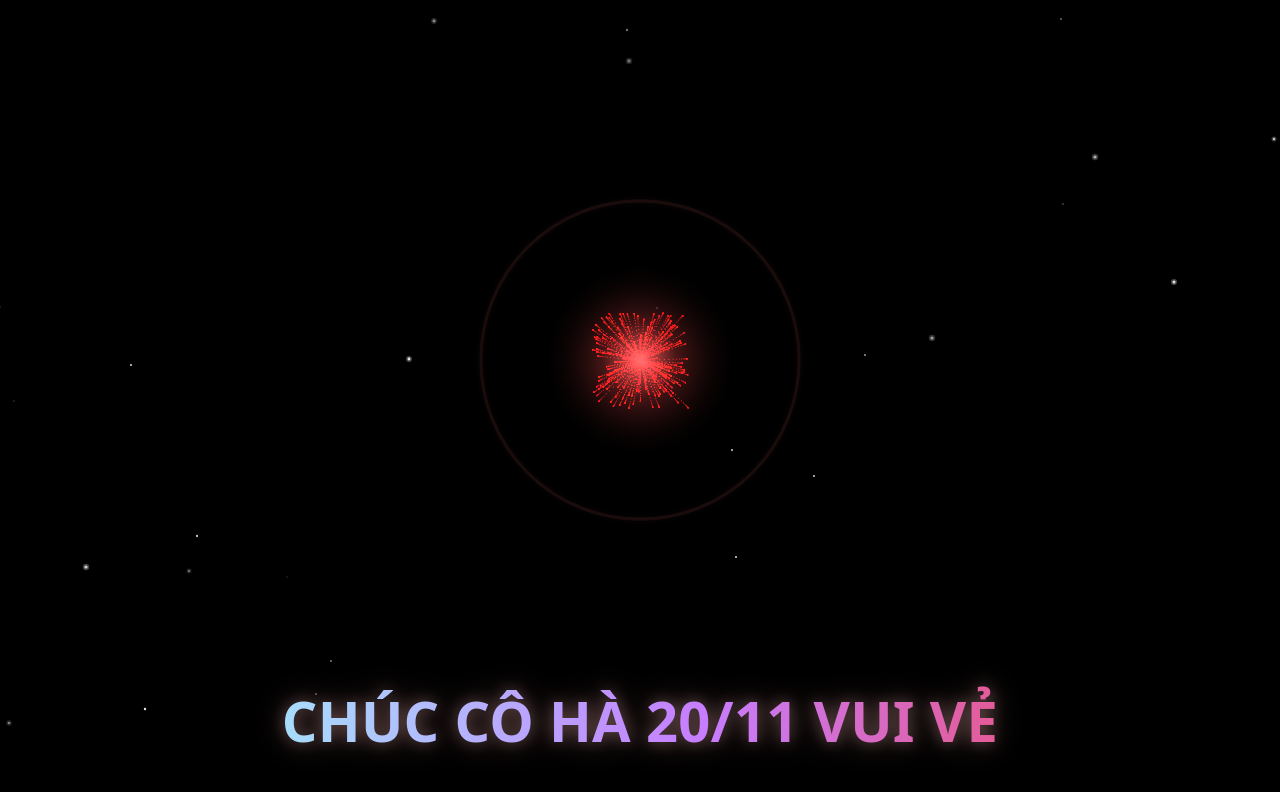
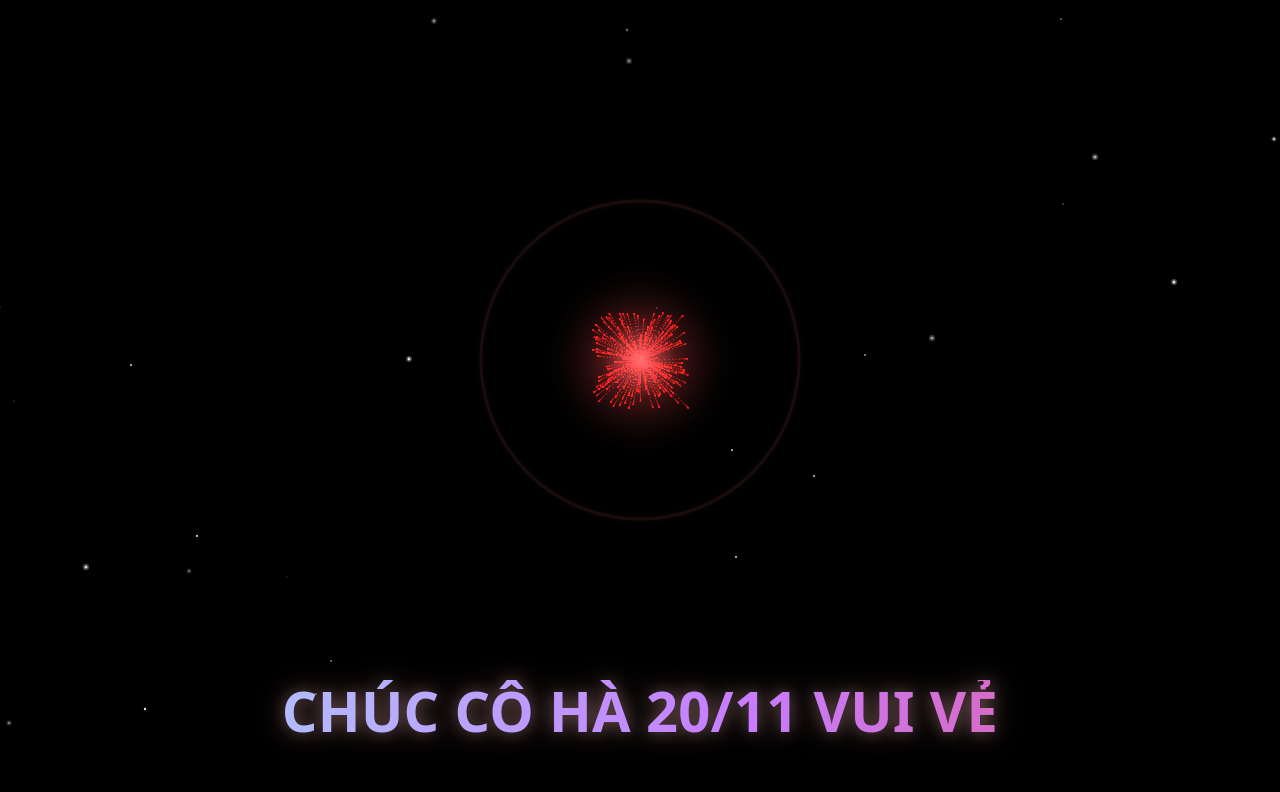
Before and after one commit to Phankhanghi/love-heart, a plain HTML site: page index.html in a window 1280 px wide. Drawn offline with Linux system fonts and the light colour scheme; animation ran at ten frames a second.

Commit message:
Update index.html

```diff
--- a/index.html
+++ b/index.html
@@ -1,22 +1,103 @@
-<!DOCTYPE html>
+<!doctype html>
 <html lang="vi">
 <head>
-  <meta charset="UTF-8">
-  <title>CodePen - Heart</title>
+  <meta charset="utf-8" />
+  <meta name="viewport" content="width=device-width,initial-scale=1" />
+  <title>Heart Greeting</title>
+  <link rel="stylesheet" href="style.css" />
+</head>
+<body>
+  <!-- Canvas trái tim (giữ nguyên) -->
+  <canvas id="heart" aria-hidden="true"></canvas>
 
-  <!-- GIÚP HIỂN THỊ ĐÚNG TRÊN ĐIỆN THOẠI -->
-  <meta name="viewport" content="width=device-width, initial-scale=1">
-
-  <link rel="stylesheet" href="./style.css">
-</head>
-
-
-<body>
-  <canvas id="heart"></canvas>
-  <div class="greeting">
-    <span class="shine">Chúc cô Hà 20/11 vui vẻ</span>
+  <!-- Chữ chúc: sẽ được đặt NGAY BÊN DƯỚI trái tim -->
+  <div
+    id="greeting"
+    class="greeting"
+    role="note"
+    aria-live="polite"
+    aria-atomic="true"
+  >
+    <div class="shine"></div>
   </div>
 
-  <script src="./script.js"></script>
+  <!-- Script trái tim gốc -->
+  <script src="script.js"></script>
+
+  <!-- Script cho chữ: chỉ lo phần text & vị trí dưới trái tim -->
+  <script>
+    (function () {
+      const text = "chúc cô Hà 20/11 vui vẻ";
+
+      const root = document.getElementById("greeting");
+      const shine = root ? root.querySelector(".shine") : null;
+      if (!root || !shine) return;
+
+      // Gán nội dung chữ (1 dòng)
+      shine.textContent = text;
+
+      // Tính vị trí NGAY BÊN DƯỚI trái tim
+      function positionUnderHeart() {
+        const vw = Math.max(
+          1,
+          window.innerWidth || document.documentElement.clientWidth
+        );
+        const vh = Math.max(
+          1,
+          window.innerHeight || document.documentElement.clientHeight
+        );
+
+        const ua =
+          (navigator && (navigator.userAgent || navigator.vendor)) || "";
+        const isDevice = /android|webos|iphone|ipad|ipod|blackberry|iemobile|opera mini/i.test(
+          ua.toLowerCase()
+        );
+
+        // Tọa độ tâm trái tim (đồng bộ với script.js)
+        const centerYOffsetFactor = isDevice ? 0.08 : 0.05;
+        const cx = Math.round(vw / 2);
+        const cy = Math.round(vh / 2 - Math.min(vw, vh) * centerYOffsetFactor);
+
+        const margin = 16; // cách mép dưới 1 chút
+        const estimatedHeight = 80;
+
+        // Offset từ tâm trái tim xuống dưới để chữ nằm dưới đáy tim
+        const baseOffset = Math.round(
+          Math.min(vw, vh) * (isDevice ? 0.75 : 0.4)
+        );
+
+        let top = cy + baseOffset;
+
+        // Giữ chữ luôn trong khung hình
+        if (top > vh - estimatedHeight - margin)
+          top = vh - estimatedHeight - margin;
+        if (top < margin) top = margin;
+
+        root.style.left = cx + "px";
+        root.style.top = top + "px";
+        root.style.transform = "translate(-50%, 0)";
+      }
+
+      function onChange() {
+        clearTimeout(onChange._t);
+        onChange._t = setTimeout(positionUnderHeart, 80);
+      }
+
+      function init() {
+        positionUnderHeart();
+        // Re-calc sau khi layout ổn định
+        setTimeout(positionUnderHeart, 120);
+      }
+
+      window.addEventListener("resize", onChange);
+      window.addEventListener("orientationchange", onChange);
+
+      if (document.readyState === "loading") {
+        document.addEventListener("DOMContentLoaded", init);
+      } else {
+        init();
+      }
+    })();
+  </script>
 </body>
 </html>
```
